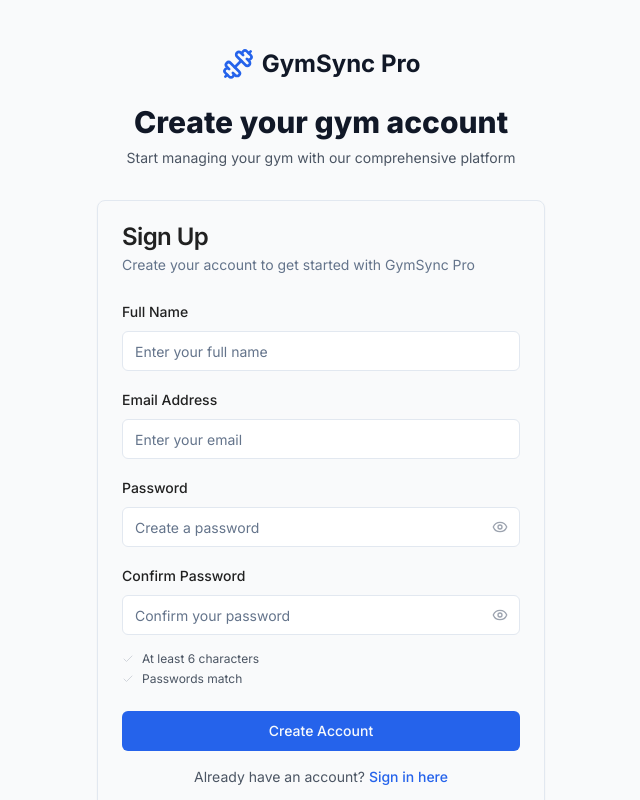
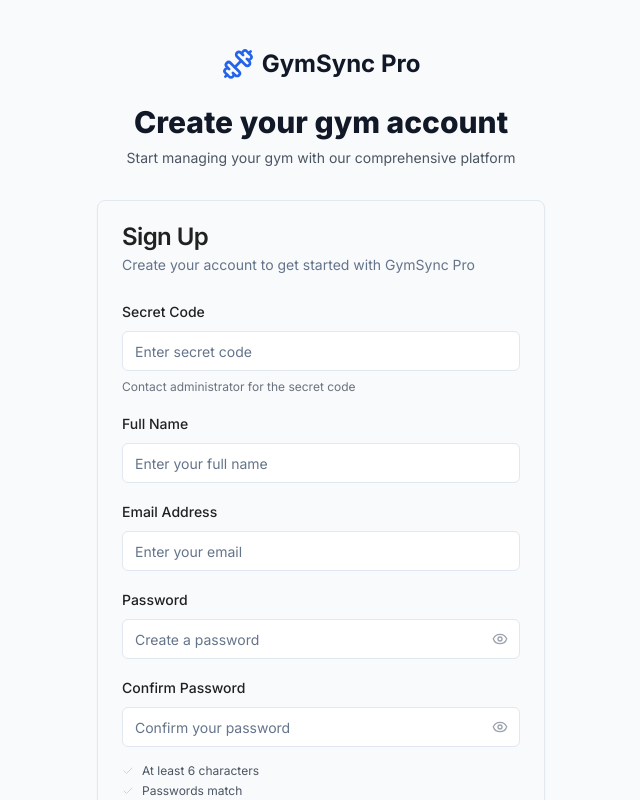
Before and after one commit to adityakotiwal/startupproject, a Next.js app: page /auth/signup in a window 1280 px wide. Shown: the top 800 px of the page, without its empty margins (319-959 px from the left). Built offline with nearby package versions, Linux system fonts and the light colour scheme; no server answers.

Commit message:
Add temporary secret code protection to signup page

```diff
--- a/src/app/auth/signup/page.tsx
+++ b/src/app/auth/signup/page.tsx
@@ -15,6 +15,7 @@
   const [email, setEmail] = useState('')
   const [password, setPassword] = useState('')
   const [confirmPassword, setConfirmPassword] = useState('')
+  const [secretCode, setSecretCode] = useState('') // TEMPORARY: Remove this later for production
   const [showPassword, setShowPassword] = useState(false)
   const [showConfirmPassword, setShowConfirmPassword] = useState(false)
   const [error, setError] = useState('')
@@ -26,6 +27,12 @@
   const handleSubmit = async (e: React.FormEvent) => {
     e.preventDefault()
     setError('')
+
+    // TEMPORARY: Secret code validation - Remove this later for production
+    if (secretCode !== 'aditya') {
+      setError('Invalid secret code. Please contact the administrator.')
+      return
+    }
 
     // Validation
     if (password !== confirmPassword) {
@@ -89,6 +96,21 @@
                   {error}
                 </div>
               )}
+
+              {/* TEMPORARY: Secret Code Field - Remove this later for production */}
+              <div className="space-y-2">
+                <Label htmlFor="secretCode">Secret Code</Label>
+                <Input
+                  id="secretCode"
+                  type="password"
+                  placeholder="Enter secret code"
+                  value={secretCode}
+                  onChange={(e) => setSecretCode(e.target.value)}
+                  required
+                  className="w-full"
+                />
+                <p className="text-xs text-gray-500">Contact administrator for the secret code</p>
+              </div>
 
               <div className="space-y-2">
                 <Label htmlFor="name">Full Name</Label>
```
